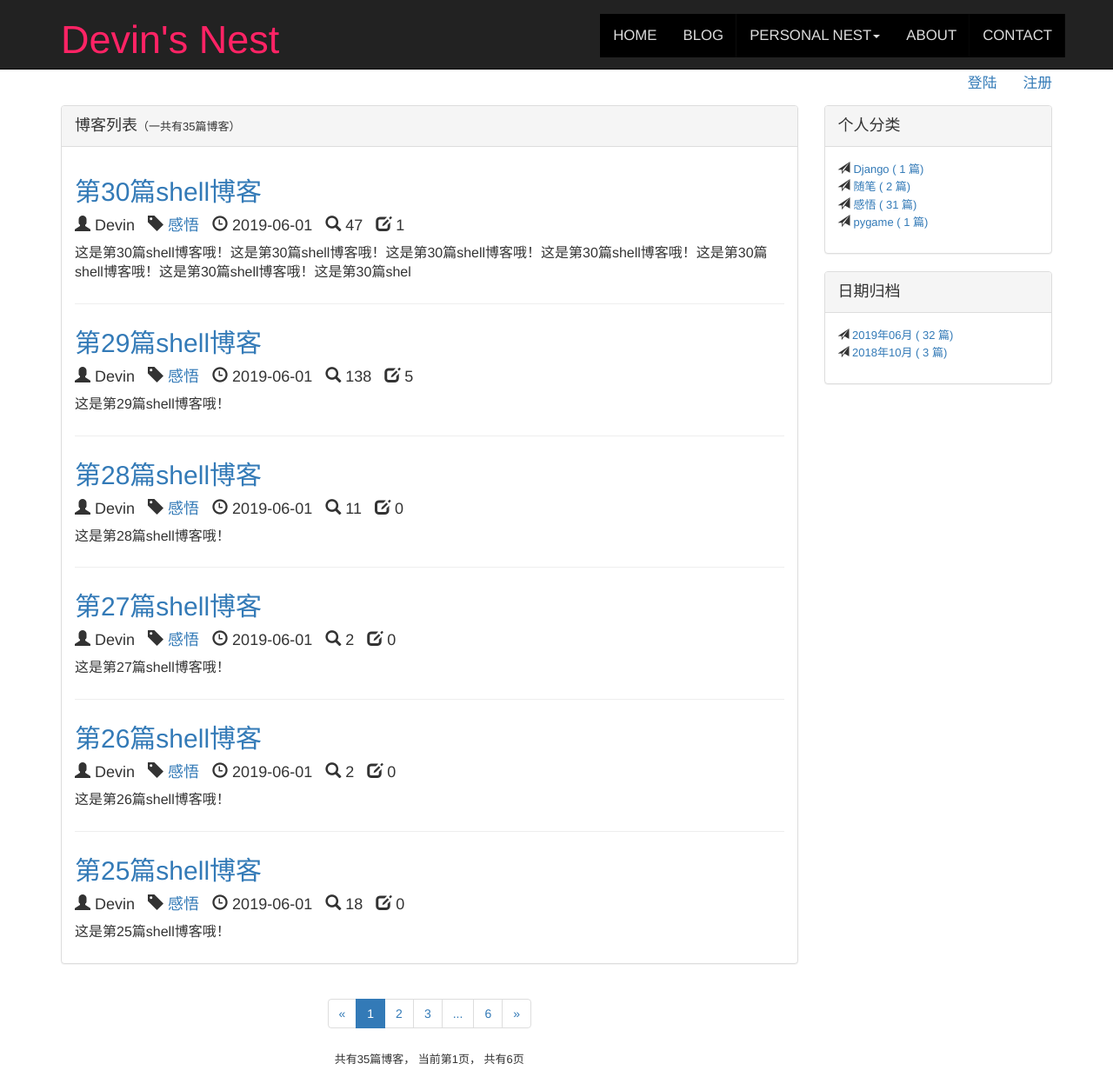
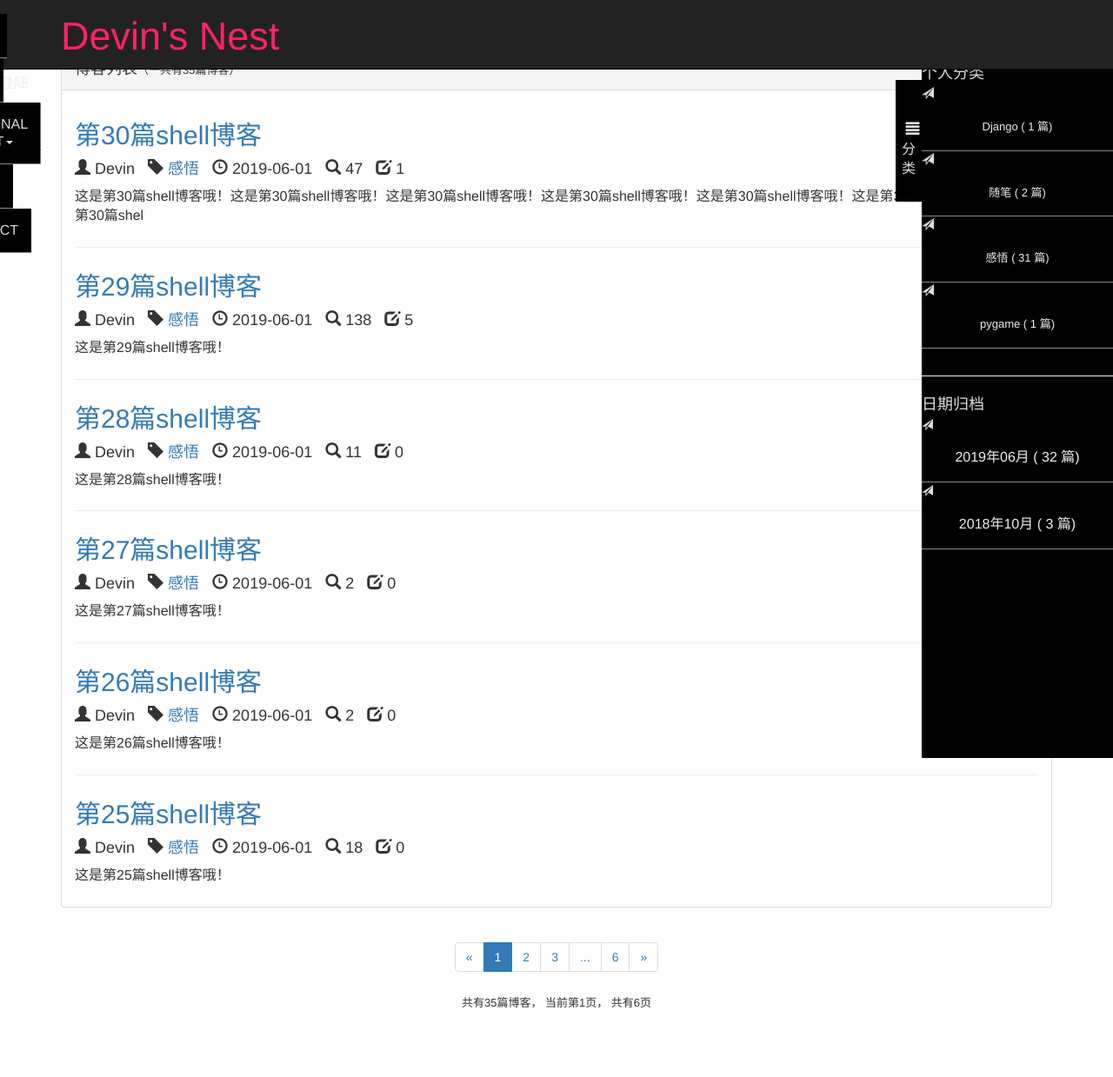
Before and after one commit to Devinyy/mysite_env, a Django app: page /blog/ in a window 1280 px wide. Shown: the whole page at 87% size. After the commit the page ends 1160 px from the top, so only its background shows below. Run offline with Django 3.2, Linux system fonts and the light colour scheme; data comes from the database, SQL or seed files in the repository; some libraries are stand-ins or nearby versions.

Commit message:
add-side-nav
博客列表页面添加侧边栏

```diff
--- /dev/null
+++ b/mysite/blog/static/blog_list.css
@@ -0,0 +1,26 @@
+.content {
+    flex: 1;
+    min-width: 1px;
+}
+
+.article-list .item--active {
+    transform: perspective(2500px) rotateX(0);
+}
+
+.nav ul {
+    flex: 1;
+    margin: 0;
+    padding: 0px 0 5%;
+    list-style: none;
+    counter-reset: item;
+}
+
+.nav ul.menu_list li {
+    margin-top: 5px;
+    line-height: 1.4rem;
+}
+
+li {
+    display: list-item;
+    text-align: -webkit-match-parent;
+}
--- /dev/null
+++ b/mysite/blog/static/index.css
@@ -0,0 +1,58 @@
+//index.css
+body {
+  margin: 0;
+}
+ul, li {
+  list-style: none;
+  padding: 0;
+  margin: 0;
+}
+.avatar-small {
+  position: absolute;
+  z-index: 2;
+  left: 0;
+  top: 0;
+  width: 2rem;
+  height: 2rem;
+}
+.main{
+  width: 100vw;
+  height: 100vh;
+}
+
+.mask {
+  display: none;
+  position: fixed;
+  z-index: 10;
+  left: 0;
+  top: 0;
+  width: 100%;
+  height: 100%;
+  background: rgba(0, 0, 0, .1);
+}
+
+.nav {
+  position: absolute;
+  z-index: 11;
+  left: -7rem;
+  top: 0;
+  width: 7rem;
+  height: 100%;
+  background: #555;
+}
+.nav {
+  transition: left linear .1s;
+}
+.nav a {
+  display: block;
+  padding: 1em 0;
+  border-bottom: 1px solid #888;
+  font-size: 16px;
+  color: #eee;
+  text-align: center;
+}
+.nav .avatar-big {
+  width: 3rem;
+  border-radius: 50%;
+  box-shadow: 0 6px 12px rgba(0, 0, 0, .175);
+}
--- a/mysite/blog/templates/blog/blog_detail.html
+++ b/mysite/blog/templates/blog/blog_detail.html
@@ -16,8 +16,8 @@ active
 {% block header_extends %}
     <link rel="stylesheet" type="text/css" href="{% static 'blog.css' %}">
     <link rel="stylesheet" type="text/css" href=" {% static 'blog_detail.css' %}">
-    <script type="text/javascript" src="{% static "ckeditor/ckeditor-init.js" %}"></script>
-    <script type="text/javascript" src="{% static "ckeditor/ckeditor/ckeditor.js" %}"></script>
+    <script type="text/javascript" src='{% static "ckeditor/ckeditor-init.js" %}'></script>
+    <script type="text/javascript" src='{% static "ckeditor/ckeditor/ckeditor.js" %}"'></script>
 {% endblock %}
 
 {# 填充内容的block #}
--- a/mysite/blog/templates/blog/blog_list.html
+++ b/mysite/blog/templates/blog/blog_list.html
@@ -9,6 +9,42 @@
 
 {% block header_extends %}
     <link rel="stylesheet" type="text/css" href="{% static 'blog.css' %}">
+    <link rel="stylesheet" type="text/css" href="{% static 'blog_list.css' %}">
+    <!-- CSS部分 -->
+    <style media="screen">
+        li {
+            list-style: none;
+        }
+        .side_open {
+            position: fixed;
+            top: 9%;
+            right: 0;
+            width: 220px;
+            height: 100%;
+            background-color: #000;
+        }
+        .side_btn {
+            position: absolute;
+            top: 20px;
+            left: -30px;
+            width: 30px;
+            height: 140px;
+            background-color: #000;
+        }
+        .side_btn li {
+        width: 30px;
+        height: 140px;
+        position: absolute;
+        top: 0;
+        left: 0;
+        background-color: #000;
+        display: none;
+        }
+        .side_btn li:first-child {
+            display: block;
+        }
+    </style>
+    <link rel="stylesheet" type="text/css" href="../index.css">
 {% endblock %}
 
 
@@ -17,6 +53,7 @@
     <div class="container">
         <div class="row">
             <div class="col-sm-12 col-md-12 col-lg-12">
+                <!-- 用户登录 -->
                 <ul class="nav navbar-nav navbar-right">
                     {% if not user.is_authenticated %}
                         <li><a href="{% url 'login' %}?from={{request.get_full_path}}">
@@ -47,7 +84,8 @@
                     {% endif %}
                 </ul>
             </div>
-            <div class="col-sm-8 col-md-9 col-lg-9">
+            <!-- 博客列表 -->
+            <div class="col-sm-12 col-md-12 col-lg-12">
                 <div class="panel panel-default one">
                     <div class="panel-heading">
                         {% block blog_list_title %}<font size=4>博客列表</font><font size="2">（一共有{{ page_of_blogs.paginator.count }}篇博客）</font>{% endblock %}
@@ -121,15 +159,34 @@
                         共有{{ page_of_blogs.paginator.num_pages }}页
                     </p></font>
                 </div>
-
             </div>
-            <div class="hidden-xs col-sm-4 col-md-3 col-lg-3">
-                <div class="panel panel-default two">
-                  <div class="panel-heading"><font size=4>个人分类</font></div>
-                  <div class="panel-body">
+            <!-- 博客分类按钮 -->
+                <div class="nav">
+                    <div class="navbar">
+                            <!-- 博客分类按钮 -->
+                                <!-- HTML部分 -->
+                                <div class="side_open" id="side_open">
+                                    <a href="javascript:void(0);" class="side_btn" id="side_btn">
+                                        <ul>
+                                            <li>
+                                                <br><br>&nbsp;
+                                                <span class="glyphicon glyphicon-align-justify" aria-hidden="true" style="color:#ddd"></span>
+                                                <p style="color:#ddd">分类</p>
+                                            </li>
+                                            <li>
+                                                <br><br>&nbsp;
+                                                <span class="glyphicon glyphicon-align-justify" aria-hidden="true" style="color:#ddd"></span>
+                                                <p style="color:#ddd">分类</p>
+                                            </li>
+                                        </ul>
+                                    </a>
+                                    <!-- 博客分类 -->
+                                    <div class="two">
+                                      <div class="heading"><font size=4 color="#ddd">个人分类</font></div>
+                                          <div class="body">
                                             <ul class="blog-types">
                                                 {% for blog_type in blog_types %}
-                            <li> <span class="glyphicon glyphicon-send" aria-hidden="true"></span>
+                                                    <li> <span class="glyphicon glyphicon-send" aria-hidden="true" style="color:#ddd;"></span>
                                                         <a href="{% url 'blogs_with_type' blog_type.pk %}">
                                                            <font size='2'>{{ blog_type.type_name }}  ( {{blog_type.blog_count}} 篇)</font>
                                                         </a>
@@ -140,13 +197,14 @@
                                             </ul>
                                           </div>
                                     </div>
-                <div class="panel panel-default three">
-                    <div class="panel-heading"><font size=4>日期归档</font></div>
-                    <div class="panel-body">
+                                    <hr>
+                                    <div class="three">
+                                        <div class="heading"><font size=4 color="#ddd">日期归档</font></div>
+                                        <div class="body">
                                             <ul>
                                                 {% for blog_date,blog_count in blog_dates.items %}
                                                     <li><font size='2'>
-                                     <span class="glyphicon glyphicon-send" aria-hidden="true"></span><a href="{% url 'blogs_with_date' blog_date.year blog_date.month %}">
+                                                         <span class="glyphicon glyphicon-send" aria-hidden="true" style="color:#ddd;"></span><a href="{% url 'blogs_with_date' blog_date.year blog_date.month %}">
                                                             {{ blog_date|date:"Y年m月" }} ( {{blog_count}} 篇)
                                                         </a></font>
                                                     </li>
@@ -157,4 +215,43 @@
                                 </div>
                     </div>
                 </div>
+            </div>
+        </div>
+    </div>
+
+     <!-- JS部分 -->
+    <script src="{ % static % 'jquery.min.js' }"></script>
+    <script type="text/javascript">
+        $(document).ready(function(){
+            var isHiden = true; /*控制切换菜单*/
+            $('#side_btn').click(function(){
+                if(isHiden){
+                    $('#side_open').animate({right:'-=220px'});//菜单块向右移动
+                }else{
+                    $('#side_open').animate({right:'+=220px'}); //菜单块向左移动
+                }
+                isHiden = !isHiden;
+            });
+        // isHiden只是返回部件的隐藏属性，并不能表示部件当前的真实状态。比如A部件有个子部件B，而A处于隐藏状态，子部件B必然也不可见，但子部件B本身的isHiden还是为false。
+            // 信号量
+            var index = 0;
+            // 更改按钮文字の点击事件
+            $('#side_btn').click(function(){
+                //防流氓点击
+                if($('#side_btn ul li').is(":animated")){
+                    return;
+                }
+                // 老文字淡出
+                $('#side_btn ul li').eq(index).fadeOut(0,function(){
+                    // 信号量
+                    index --;
+                    if(index < 0){
+                        index = 1;
+                    }
+                    // 新文字淡入
+                    $('#side_btn ul li').eq(index).fadeIn(0);
+                });
+            });
+        });
+    </script>
 {% endblock %}
--- a/mysite/static/css/base.css
+++ b/mysite/static/css/base.css
@@ -65,9 +65,9 @@ div.navbar.navbar-inverse.navbar-default.navbar-fixed-top{
 }
 
 ul.nav.navbar-nav.navbar-right{
-	margin-top: 16px !important;
+    padding-top: 12px !important;
 }
 
 div.navbar-header{
-	margin-top: 14px !important;
+    margin-top: 10px !important;
 }
--- a/mysite/static/css/home.css
+++ b/mysite/static/css/home.css
@@ -63,11 +63,11 @@ body{
 }
 
 ul.nav.navbar-nav.navbar-right{
-	margin-top: 16px !important;
+    padding-top: 12px !important;
 }
 
 div.navbar-header{
-	margin-top: 14px !important;
+    margin-top: 10px !important;
 }
 
 div.w3ls-banner-1{
```
Also changed, not shown: mysite/blog/static/index.js (added, +14 -0 lines), mysite/templates/home.html (+16 -16 lines). Lines whose indentation alone changed are shown as unchanged.
